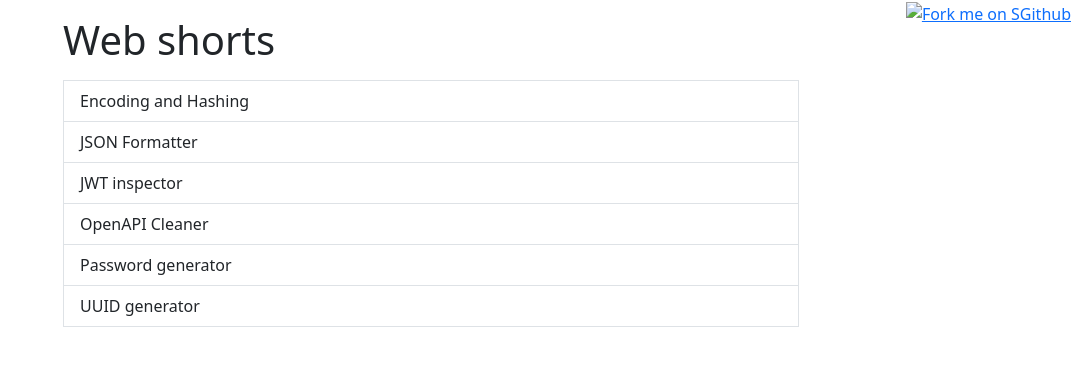
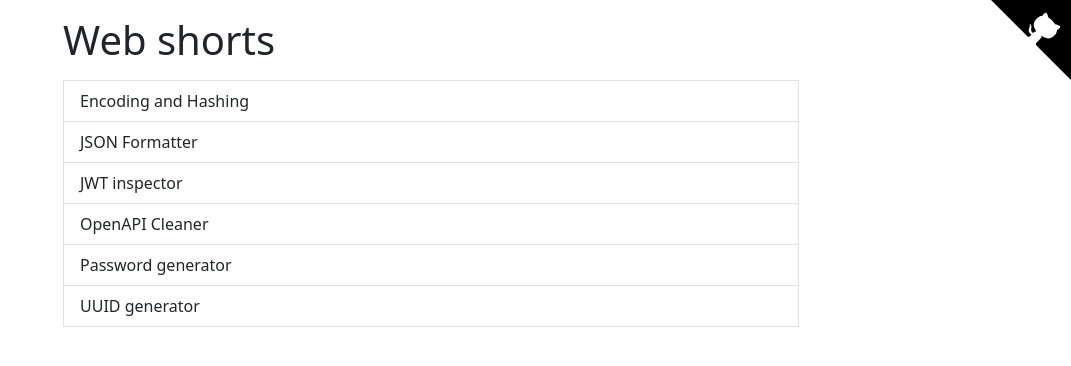
Before and after one commit to grimly/web-shorts, a plain HTML site: page index.html in a window 1280 px wide. Shown: the whole page, without its empty margins (209-1280 px from the left). Drawn offline with nearby package versions, Linux system fonts and the light colour scheme.

Commit message:
Update index.html

```diff
--- a/index.html
+++ b/index.html
@@ -10,7 +10,7 @@
 </head>
 <body class="flex-fill">
   <a href="https://github.com/grimly/web-shorts" style="position: absolute; top: 0; right: 0;">
-    <img alt="Fork me on SGithub" src="icon/github.svg">
+    <img alt="Fork me on SGithub" src="github.svg">
   </a>
   <div class="container">
     <div class="row justify-content-center">
```
